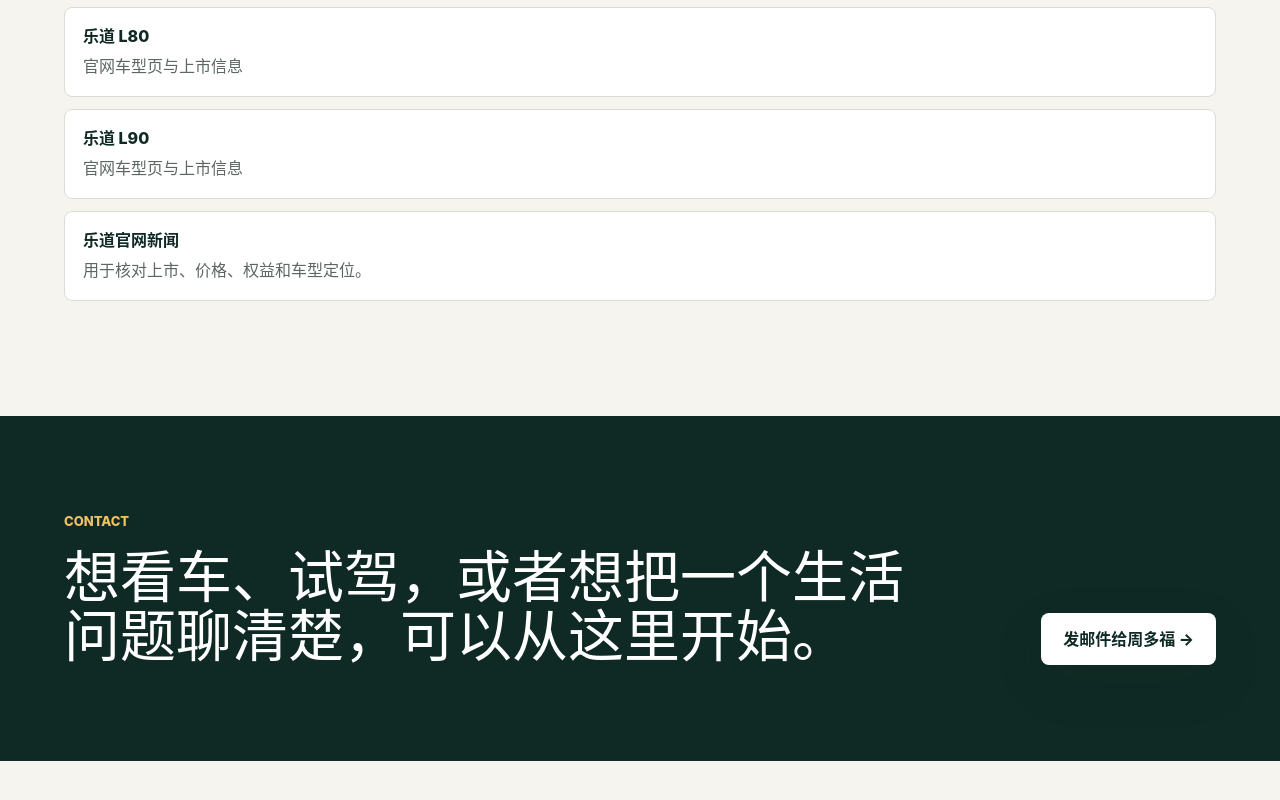
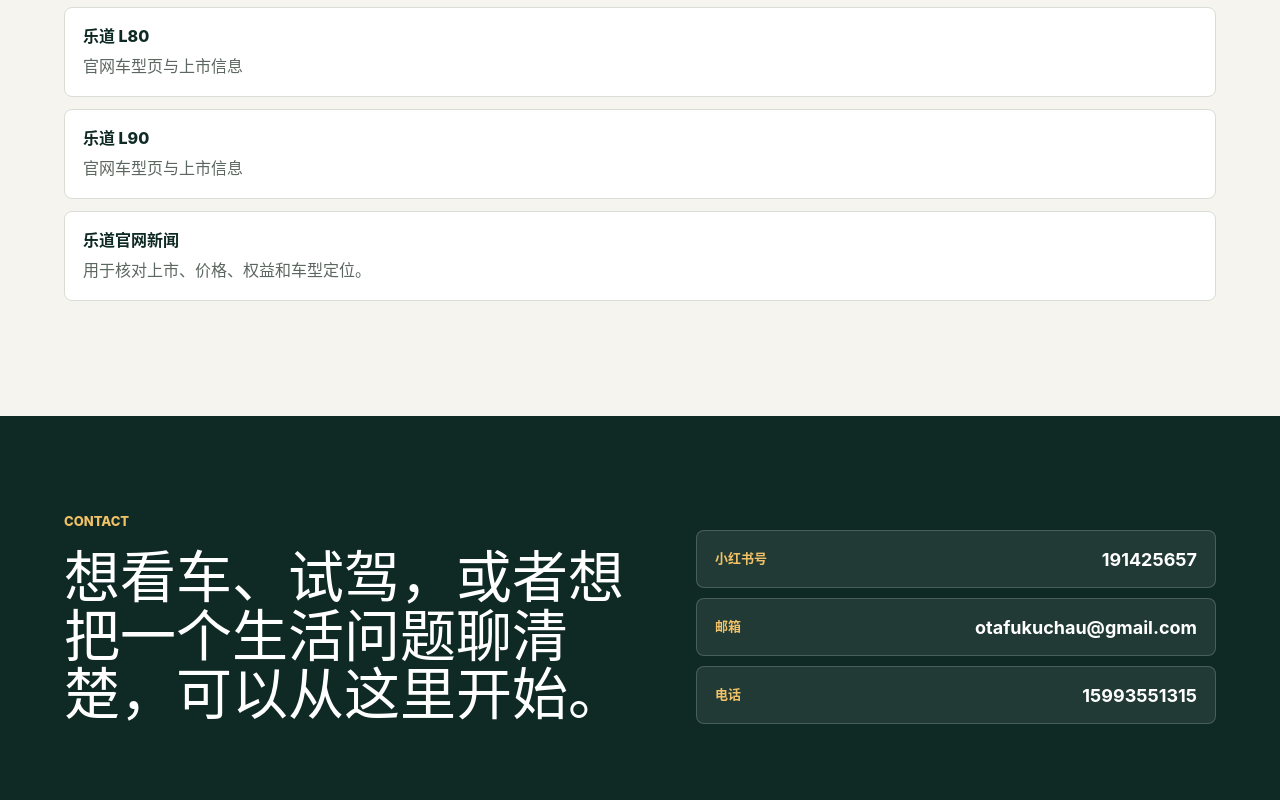
Before and after one commit to icbearp/web-byself, a Next.js app: page / in a window 1280 px wide. Shown: the part 8563-9363 px from the top of the page. Before the commit the page ends 9324 px from the top, so only its background shows below. Built offline with nearby package versions, Linux system fonts and the light colour scheme.

Commit message:
Update contact details

```diff
--- a/app/globals.css
+++ b/app/globals.css
@@ -661,10 +661,36 @@ h3 {
   color: #f0c167;
 }
 
-.contact-section .primary-action {
-  background: #fff;
-  color: var(--ink);
-  flex: 0 0 auto;
+.contact-methods {
+  display: grid;
+  flex: 0 0 min(520px, 46vw);
+  gap: 10px;
+}
+
+.contact-method {
+  align-items: center;
+  background: rgba(255, 255, 255, 0.08);
+  border: 1px solid rgba(255, 255, 255, 0.18);
+  border-radius: 8px;
+  color: #fff;
+  display: flex;
+  gap: 18px;
+  justify-content: space-between;
+  min-height: 58px;
+  padding: 0 18px;
+}
+
+.contact-method span {
+  color: #f0c167;
+  font-size: 13px;
+  font-weight: 800;
+  white-space: nowrap;
+}
+
+.contact-method strong {
+  font-size: 18px;
+  text-align: right;
+  word-break: break-word;
 }
 
 @media (max-width: 1024px) {
@@ -706,6 +732,10 @@ h3 {
   .section-heading,
   .contact-section {
     display: block;
+  }
+
+  .contact-methods {
+    margin-top: 24px;
   }
 
   .price-row,
@@ -1155,6 +1185,10 @@ h3 {
     display: block;
   }
 
+  .contact-methods {
+    flex-basis: auto;
+  }
+
   .section-lead {
     margin-top: 18px;
   }
--- a/app/page.tsx
+++ b/app/page.tsx
@@ -63,6 +63,24 @@ const profile = {
     "我把真实的工作经验、购车判断和日常效率整理成容易使用的内容。这里不急着说服你，而是帮你把问题问清楚，再做适合自己的选择。",
   promise: ["讲清楚价格和边界", "尊重每个家庭的生活方式", "把能复用的方法留下来"],
 };
+
+const contactMethods = [
+  {
+    label: "小红书号",
+    value: "191425657",
+    href: "https://www.xiaohongshu.com/user/profile/191425657",
+  },
+  {
+    label: "邮箱",
+    value: "otafukuchau@gmail.com",
+    href: "mailto:otafukuchau@gmail.com",
+  },
+  {
+    label: "电话",
+    value: "15993551315",
+    href: "tel:15993551315",
+  },
+];
 
 const columns: Column[] = [
   {
@@ -300,7 +318,7 @@ export default function Home() {
       <section className="section profile-section" id="about">
         <div className="profile-card">
           <div className="profile-mark">周</div>
-          <div><p className="eyebrow">About the person behind the page</p><h2>{profile.name}</h2><p className="profile-role">{profile.role}</p><p>{profile.intro}</p><a className="text-link" href="mailto:hello@zhouduofu.com">发邮件聊聊 →</a></div>
+          <div><p className="eyebrow">About the person behind the page</p><h2>{profile.name}</h2><p className="profile-role">{profile.role}</p><p>{profile.intro}</p><a className="text-link" href="mailto:otafukuchau@gmail.com">发邮件聊聊 →</a></div>
         </div>
         <div className="profile-notes"><p className="eyebrow">个人信息维护</p><h3>让访客知道为什么可以信任这里的内容。</h3><ul>{profile.promise.map((item) => <li key={item}>{item}</li>)}</ul><p className="muted-note">这个区域以后可以继续维护个人经历、服务城市、预约方式和最新状态，主页结构已经预留好位置。</p></div>
       </section>
@@ -332,7 +350,7 @@ export default function Home() {
 
       <section className="section source-section"><div><p className="eyebrow">Sources</p><h2>价格和车型信息从官网来，判断从真实生活来。</h2></div><ul>{(Object.keys(models) as ModelKey[]).map((modelKey) => <li key={modelKey}><a href={models[modelKey].officialUrl} target="_blank" rel="noreferrer">{models[modelKey].name}</a><span>{models[modelKey].sourceLabel}</span></li>)}<li><a href="https://www.onvo.cn/news" target="_blank" rel="noreferrer">乐道官网新闻</a><span>用于核对上市、价格、权益和车型定位。</span></li></ul></section>
 
-      <section className="contact-section" id="contact"><div><p className="eyebrow">Contact</p><h2>想看车、试驾，或者想把一个生活问题聊清楚，可以从这里开始。</h2></div><a className="primary-action" href="mailto:hello@zhouduofu.com">发邮件给周多福 →</a></section>
+      <section className="contact-section" id="contact"><div><p className="eyebrow">Contact</p><h2>想看车、试驾，或者想把一个生活问题聊清楚，可以从这里开始。</h2></div><div className="contact-methods">{contactMethods.map((method) => <a className="contact-method" href={method.href} key={method.label} target={method.label === "小红书号" ? "_blank" : undefined} rel={method.label === "小红书号" ? "noreferrer" : undefined}><span>{method.label}</span><strong>{method.value}</strong></a>)}</div></section>
     </main>
   );
 }
```
